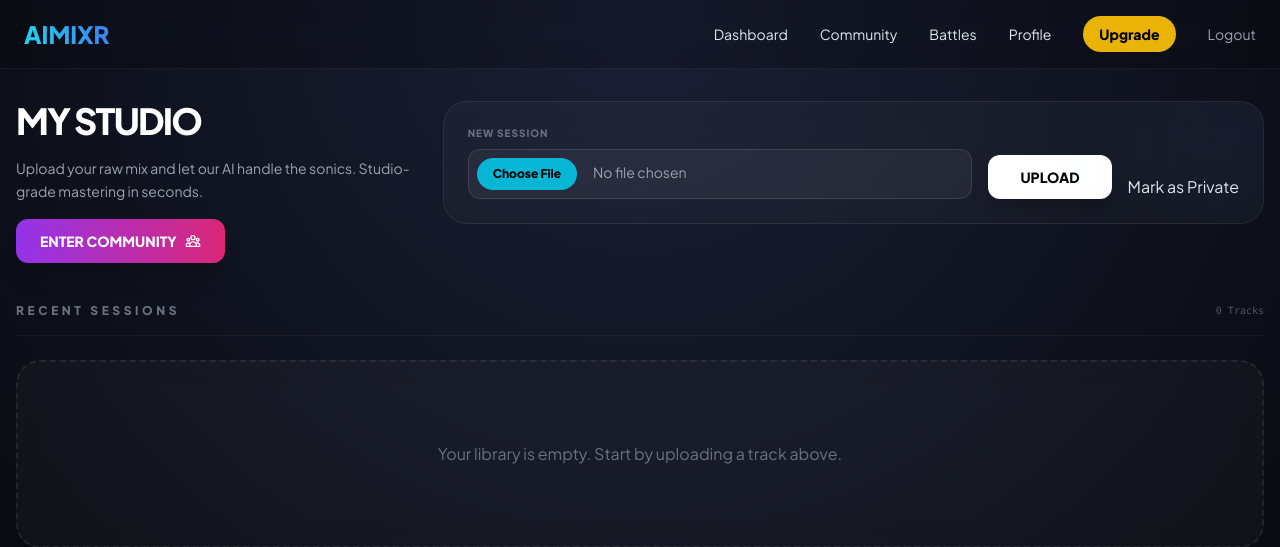
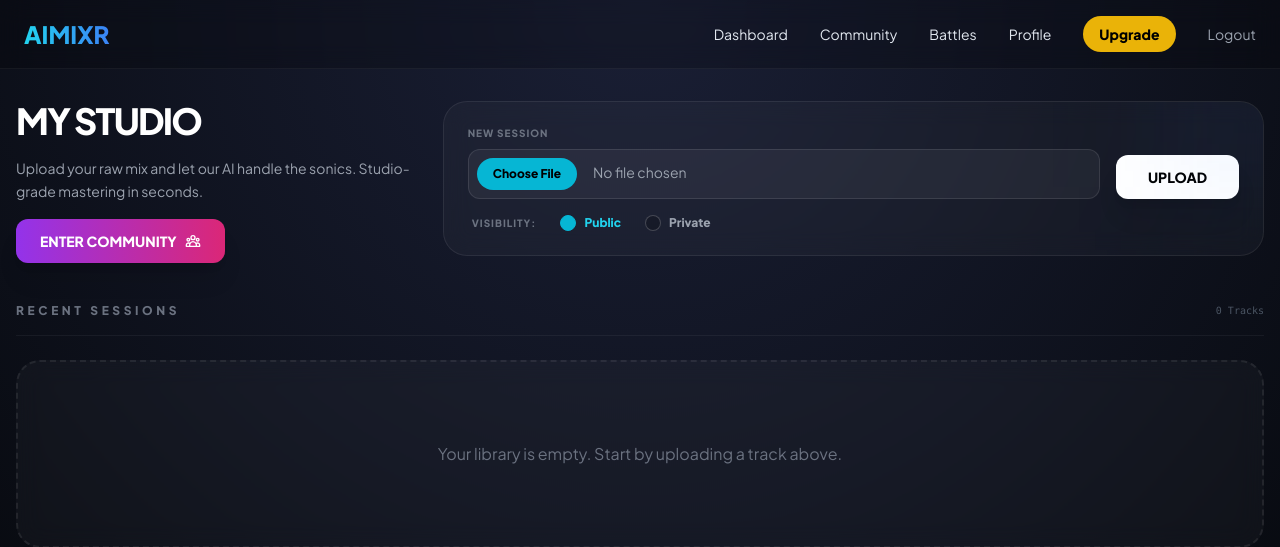
Before and after one commit to jenntech2018/AIMixr, a Django app: page / in a window 1280 px wide. Shown: the top 547 px of the page. Run offline with Django 5.2, Linux system fonts and the light colour scheme; the visitor is signed in with stand-in values (Sample User, id 1); data that the repository does not hold is empty; parts of the project's set-up code (start-up, migrations or seed data) failed here and were passed over; some libraries are stand-ins or nearby versions.

Commit message:
fixed private

```diff
--- a/generator/views.py
+++ b/generator/views.py
@@ -8,6 +8,7 @@ from django.contrib.auth.models import User
 from django.views.decorators.http import require_POST
 from django.http import JsonResponse, FileResponse, Http404
 from django.core.files import File
+from django.db.models import Q
 
 from .models import Track
 from accounts.models import UserProfile
@@ -91,12 +92,16 @@ def dashboard_view(request):
             messages.error(request, "Invalid file format. Please upload an audio file.")
             return redirect("dashboard")
 
+        visibility = request.POST.get("visibility", "public")
+        is_private = (visibility == "private")
+
         # 2. CREATE TRACK
         track = Track.objects.create(
             user=request.user,
             audio_file=audio_file,
             source_type="upload",
             status="processing",
+            private=is_private,
         )
 
         try:
@@ -113,7 +118,7 @@ def dashboard_view(request):
             print(f"Upload Error: {e}")
             messages.error(request, "An error occurred during upload processing.")
 
-    tracks = Track.objects.filter(user=request.user).order_by("-created_at")
+    tracks = Track.objects.filter(Q(private=False) | Q(user=request.user)).order_by("-created_at")
     return render(request, "dashboard.html", {"tracks": tracks})
 
 # ---------------------------------------------------------
@@ -209,7 +214,7 @@ def rankings_data(request):
 # ---------------------------------------------------------
 
 def privacy_policy(request):
-    return render(request, "legal/privacy.html")
+    return render(request, "privacy.html")
 
 def terms_of_service(request):
-    return render(request, "legal/terms.html")
+    return render(request, "terms.html")
--- a/templates/dashboard.html
+++ b/templates/dashboard.html
@@ -40,6 +40,7 @@
 
                 <form action="{% url 'dashboard' %}" method="post" enctype="multipart/form-data">
                     {% csrf_token %}
+                    <div class="space-y-4">
                         <div class="flex flex-col md:flex-row items-end gap-4">
                             <div class="flex-1 w-full">
                                 <label class="block mb-2 text-[10px] font-black text-gray-500 uppercase tracking-widest">New Session</label>
@@ -51,13 +52,27 @@
                                 <button type="submit" class="w-full md:w-auto px-8 py-3 bg-white text-black font-black rounded-xl hover:scale-105 transition-all text-sm shadow-xl">
                                     UPLOAD
                                 </button>
-                            <div>Mark as Private
-                            <radio class="sr-only" name="private" value="false" checked></radio>
-                            </div>
                             {% else %}
                                 <a href="/upgrade/" class="w-full md:w-auto px-8 py-3 bg-yellow-500 text-black font-black rounded-xl hover:bg-yellow-400 transition text-sm text-center">
                                     UPGRADE
                                 </a>
+                            {% endif %}
+                        </div>
+
+                        {% if user.userprofile.has_active_subscription or user.userprofile.uploads_used < 5 %}
+                        <div class="flex items-center gap-6 px-1">
+                            <span class="text-[10px] font-black text-gray-500 uppercase tracking-widest">Visibility:</span>
+                            <label class="flex items-center gap-2 cursor-pointer group">
+                                <input type="radio" name="visibility" value="public" checked class="peer sr-only">
+                                <div class="w-4 h-4 rounded-full border border-white/20 bg-black/20 peer-checked:bg-cyan-500 peer-checked:border-cyan-500 transition-all"></div>
+                                <span class="text-xs font-bold text-gray-400 group-hover:text-white transition-colors peer-checked:text-cyan-400">Public</span>
+                            </label>
+                            <label class="flex items-center gap-2 cursor-pointer group">
+                                <input type="radio" name="visibility" value="private" class="peer sr-only">
+                                <div class="w-4 h-4 rounded-full border border-white/20 bg-black/20 peer-checked:bg-rose-500 peer-checked:border-rose-500 transition-all"></div>
+                                <span class="text-xs font-bold text-gray-400 group-hover:text-white transition-colors peer-checked:text-rose-400">Private</span>
+                            </label>
+                        </div>
                         {% endif %}
                     </div>
                 </form>
--- a/templates/track_detail.html
+++ b/templates/track_detail.html
@@ -170,7 +170,7 @@
     setTimeout(() => {
         // IMPORTANT: Check if your view uses "analysis" or "analysis_obj"
         // Based on the view I provided earlier, it should be:
-        const rawData = {{ analysis.waveform|safe|default:"[]" }};
+        const rawData = {{ analysis_obj.waveform|safe|default:"[]" }};
 
         if (rawData.length > 0) {
             draw("waveform-original", rawData, "#22d3ee", "#3b82f6");
```
Also changed, not shown: templates/register.html (+7 -1 lines). Lines whose indentation alone changed are shown as unchanged.
